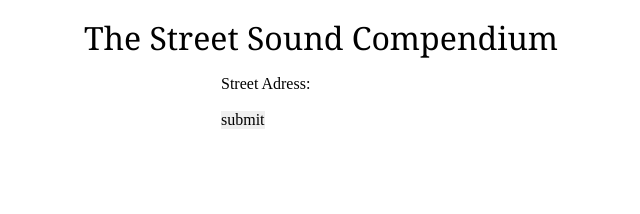
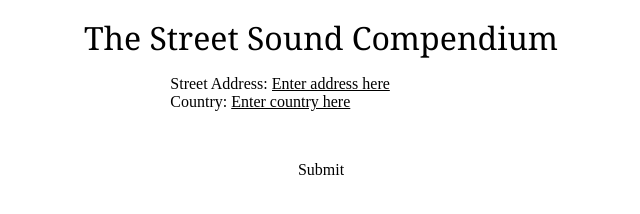
Before and after one commit to ArshSiddiqui/StreetSoundCompendium, a plain HTML site: page index.html in a window 1280 px wide. Shown: the whole page, without its empty margins (319-959 px from the left). Drawn offline with Linux system fonts and the light colour scheme.

Commit message:
Update index.html

```diff
--- a/index.html
+++ b/index.html
@@ -3,16 +3,29 @@
   <head>
     <title>The Street Sound Compendium</title>
       <link rel="stylesheet" href="assets/css/styles.css">
+	  <style>
+		#submit{
+			margin-top: 2rem;
+			border: none;
+			background-color:#FFFFFF;
+			cursor: pointer;
+		}
+	  </style>
   </head>
 
   <body>
   <p id="title">The Street Sound Compendium</p>
 
   <form>
-    <label for="Street">Street Adress:</label><br>
-    <input type="text" id="adress" name="adress" value=""><br>
-    <input type="submit" value="submit">
+    <label for="Street">Street Address: </label>
+    <input type="text" id="address" name="address" style="text-decoration: underline;" value="Enter address here"><br>
+	<label for="Street">Country: </label>
+    <input type="text" id="country" name="country" style="text-decoration: underline;" value="Enter country here"><br>
+	<br>
+    <center><input type="submit" id="submit" value="Submit"></center>
   </form>
+
+
 
   </body>
 </html>
```
